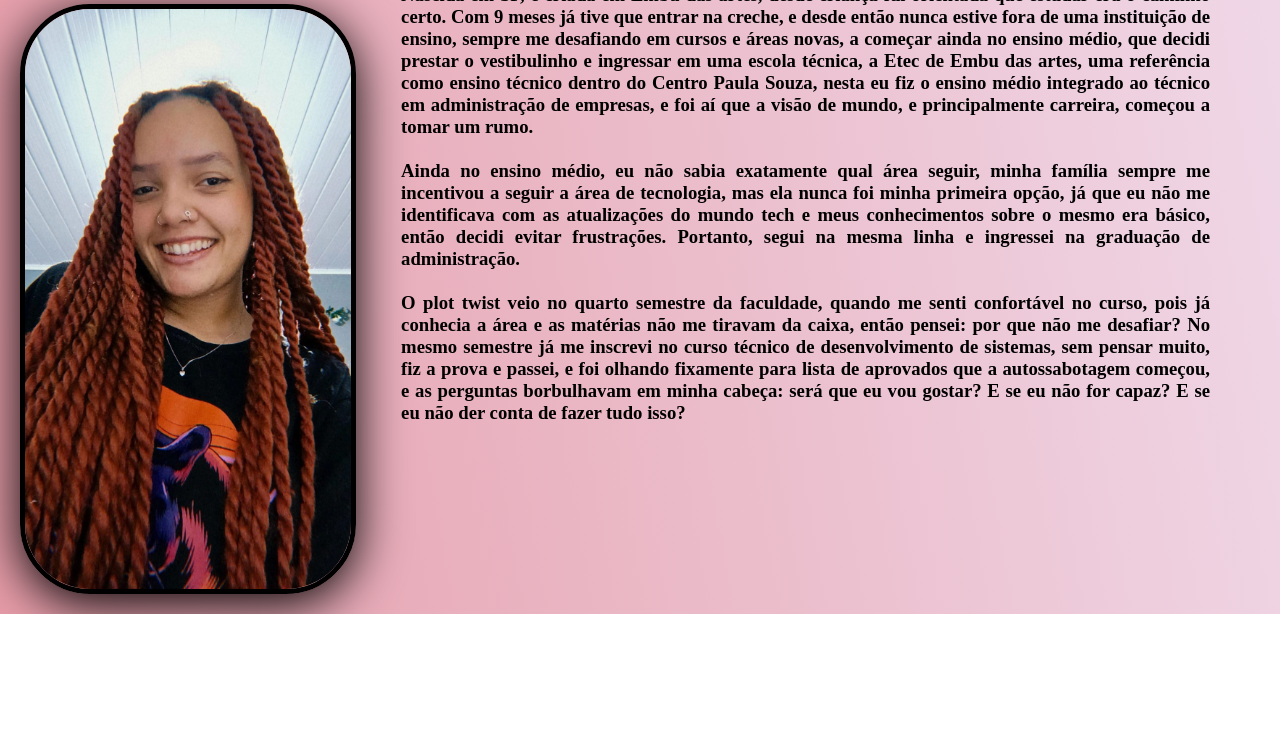
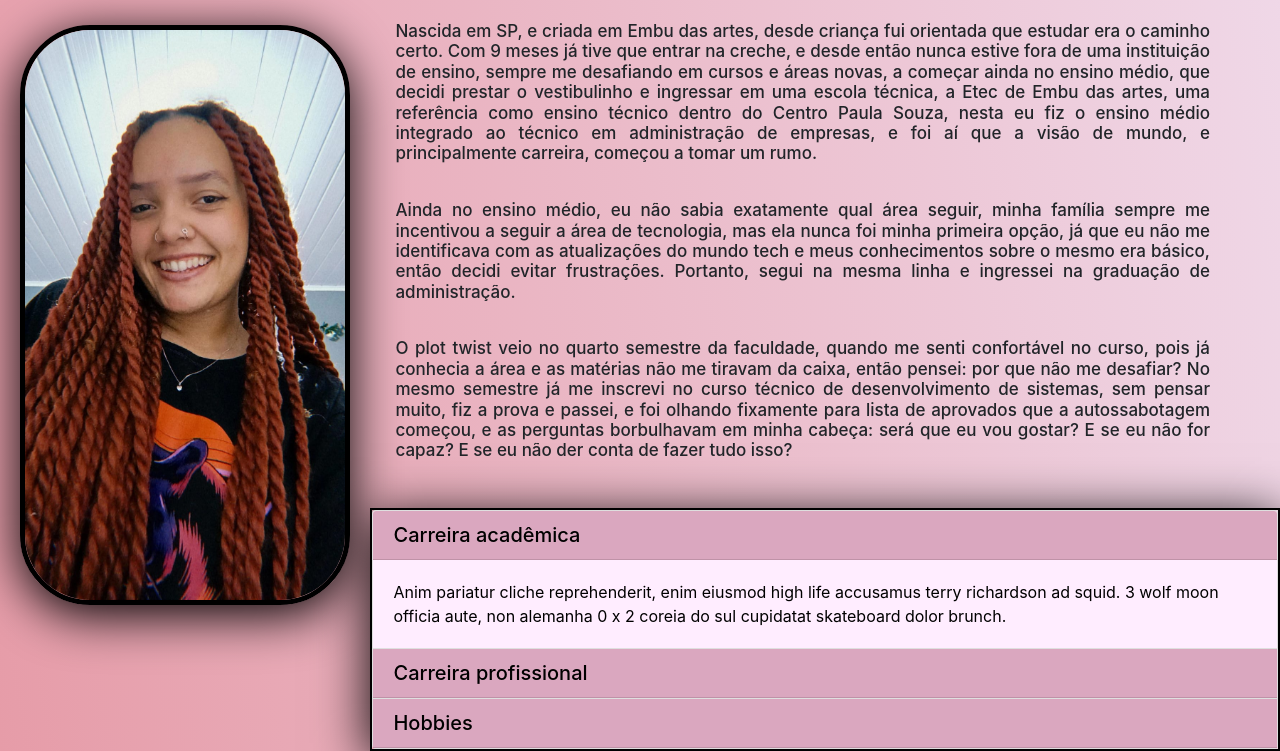
Before and after one commit to Giovanna-alves-silva/Portifolio, a plain HTML site: page index.html in a window 1280 px wide. Shown: the part 461-1212 px from the top of the page. Before the commit the page ends 1075 px from the top, so only its background shows below. Drawn offline with nearby package versions, Linux system fonts and the light colour scheme.

Commit message:
adição do collapse no código

```diff
--- a/CSS/style.css
+++ b/CSS/style.css
@@ -19,14 +19,14 @@ header {
 }
 
 header img{
+    width: 170px;
+    height: 210px;
+    border: 5px solid rgb(235, 172, 224);
+    border-radius: 200px;
+}
+header img:hover{  /* o hover serve para alterar o estilo quando o mouse estiver em cima do elemento  */
     width: 180px;
     height: 220px;
-    border: 5px solid rgb(235, 172, 224);
-    border-radius: 20px;
-}
-header img:hover{  /* o hover serve para alterar o estilo quando o mouse estiver em cima do elemento  */
-    width: 200px;
-    height: 260px;
     transition: 1s;
 }
 
@@ -69,9 +69,25 @@ main h1{
     text-align: center;
     padding: 40px 0px;
     text-transform: uppercase;
+    font-size: 40px;
 }
 
-.cont1 {
+.texto-descrição h3 {
     text-align: justify;
     padding: 0px 70px 15px 25px;
+    font-size: 17px;
 }
+
+.accordion {
+    color: rgb(0, 0, 0);
+    border: 2px solid rgb(0, 0, 0);
+    box-shadow: 0px  10px 50px black;
+}
+
+.card-header {
+    background-color: rgb(218, 167, 191);
+}
+
+.card-body {
+    background-color: rgb(255, 237, 255);
+}
--- a/index.html
+++ b/index.html
@@ -3,8 +3,13 @@
 <head>
     <meta charset="UTF-8">
     <meta name="viewport" content="width=device-width, initial-scale=1.0">
-    <link rel="stylesheet"  href="./CSS/style.css">
     <link rel="icon"  href="https://cdn-icons-png.flaticon.com/512/345/345609.png">
+    <link rel="stylesheet" href="https://stackpath.bootstrapcdn.com/bootstrap/4.1.3/css/bootstrap.min.css" integrity="sha384-MCw98/SFnGE8fJT3GXwEOngsV7Zt27NXFoaoApmYm81iuXoPkFOJwJ8ERdknLPMO" crossorigin="anonymous">
+<link rel="stylesheet"  href="./CSS/style.css">
+<script defer src="https://code.jquery.com/jquery-3.3.1.slim.min.js" integrity="sha384-q8i/X+965DzO0rT7abK41JStQIAqVgRVzpbzo5smXKp4YfRvH+8abtTE1Pi6jizo" crossorigin="anonymous"></script>
+<script defer src="https://cdnjs.cloudflare.com/ajax/libs/popper.js/1.14.3/umd/popper.min.js" integrity="sha384-ZMP7rVo3mIykV+2+9J3UJ46jBk0WLaUAdn689aCwoqbBJiSnjAK/l8WvCWPIPm49" crossorigin="anonymous"></script>
+<script defer src="https://stackpath.bootstrapcdn.com/bootstrap/4.1.3/js/bootstrap.min.js" integrity="sha384-ChfqqxuZUCnJSK3+MXmPNIyE6ZbWh2IMqE241rYiqJxyMiZ6OW/JmZQ5stwEULTy" crossorigin="anonymous"></script>
+
     <title>PROJETO SEMESTRAL</title>
 </head>
 <body>
@@ -25,7 +30,7 @@
         <div  class ="maindiv1">
             <img src="IMG/imagem1.jpeg"  alt="mulher sorrindo com o cabelo de trança na cor vermelha e vestindo uma camiseta preta">
 
-        <div class="cont1">
+        <div class="texto-descrição">
         <p> <h3>Nascida em SP, e criada em Embu das artes, desde criança fui orientada que estudar era o caminho certo. Com 9 meses já tive que entrar na creche, e desde então nunca estive fora de uma instituição de ensino, sempre me desafiando em cursos e áreas novas, a começar ainda no ensino médio, que decidi prestar o vestibulinho e ingressar em uma escola técnica, a Etec de Embu das artes, uma referência como ensino técnico dentro do Centro Paula Souza, nesta eu fiz o ensino médio integrado ao técnico em administração de empresas, e foi aí que a visão de mundo, e principalmente carreira, começou a tomar um rumo. </p>
             <br>
 
@@ -34,10 +39,49 @@
         <p> O plot twist veio no quarto semestre da faculdade, quando me senti confortável no curso, pois já conhecia a área e as matérias não me tiravam da caixa, então pensei: por que não me desafiar?
             No mesmo semestre já me inscrevi no curso técnico de desenvolvimento de sistemas, sem pensar muito, fiz a prova e passei, e foi olhando fixamente para lista de aprovados que a autossabotagem começou, e as perguntas borbulhavam em minha cabeça: será que eu vou gostar? E se eu não for capaz? E se eu não der conta de fazer tudo isso?</p>
         </h3>   </p>
+        <div class="accordion" id="accordionExample">
+            <div class="card">
+              <div class="card-header" id="headingOne" data-toggle="collapse" data-target="#collapseOne" aria-expanded="true" aria-controls="collapseOne">
+                <h5 class="mb-0">
+                    Carreira acadêmica
+                  </button>
+                </h5>
+              </div>
+
+              <div id="collapseOne" class="collapse-show" aria-labelledby="headingOne" data-parent="#accordionExample">
+                <div class="card-body">
+                  Anim pariatur cliche reprehenderit, enim eiusmod high life accusamus terry richardson ad squid. 3 wolf moon officia aute, non alemanha 0 x 2 coreia do sul cupidatat skateboard dolor brunch.
+                </div>
+              </div>
+            </div>
+            <div class="card">
+              <div class="card-header" id="headingTwo" data-toggle="collapse" data-target="#collapseTwo" aria-expanded="false" aria-controls="collapseTwo">
+                <h5 class="mb-0">
+                    Carreira profissional
+                  </button>
+                </h5>
+              </div>
+              <div id="collapseTwo" class="collapse" aria-labelledby="headingTwo" data-parent="#accordionExample">
+                <div class="card-body">
+                  Anim pariatur cliche reprehenderit
+                </div>
+              </div>
+            </div>
+            <div class="card">
+              <div class="card-header" id="headingThree" data-toggle="collapse" data-target="#collapseThree" aria-expanded="false" aria-controls="collapseThree">
+                <h5 class="mb-0">
+                    Hobbies
+                </h5>
+              </div>
+              <div id="collapseThree" class="collapse" aria-labelledby="headingThree" data-parent="#accordionExample">
+                <div class="card-body">
+                  Anim pariatur cliche reprehenderit, enim eiusmod high life accusamus terry richardson ad squid.
+              </div>
+            </div>
+          </div>
         </div>
     </div>
     </main>
-
 
     <footer>
 
```
